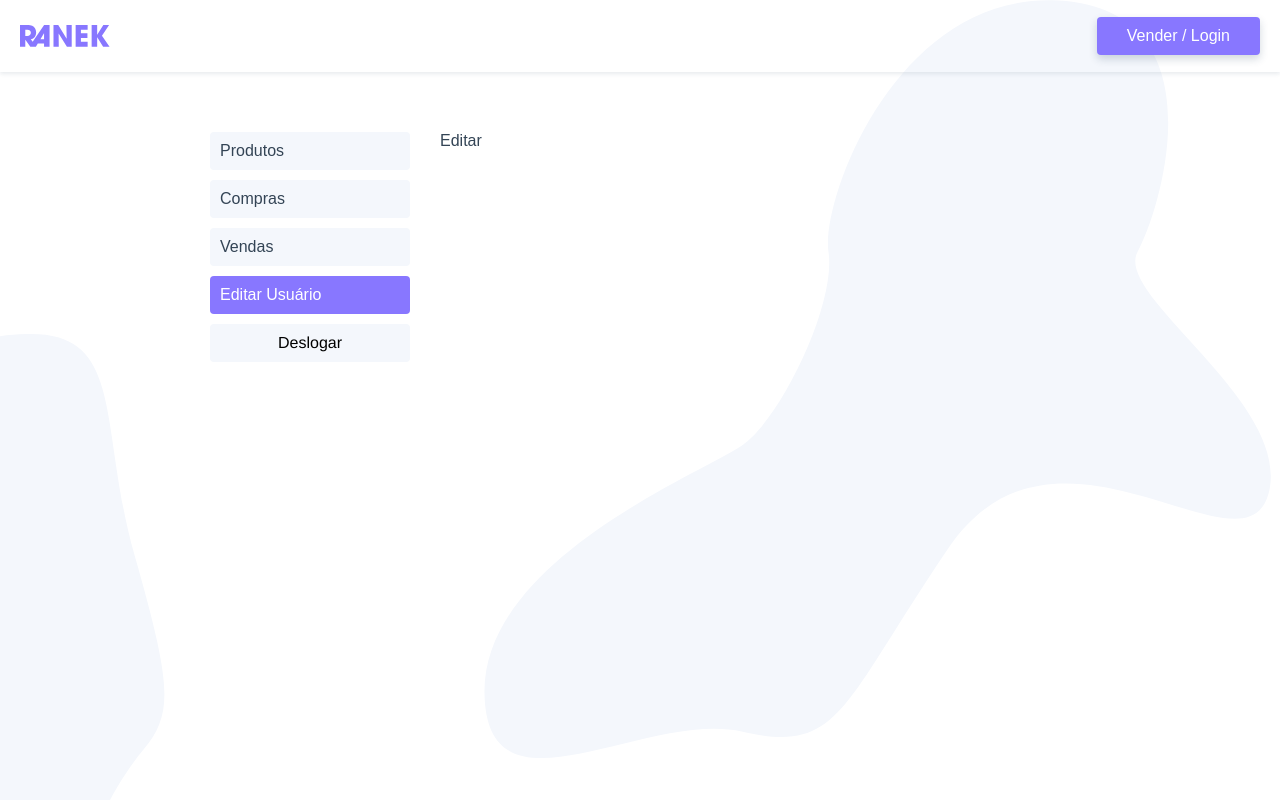
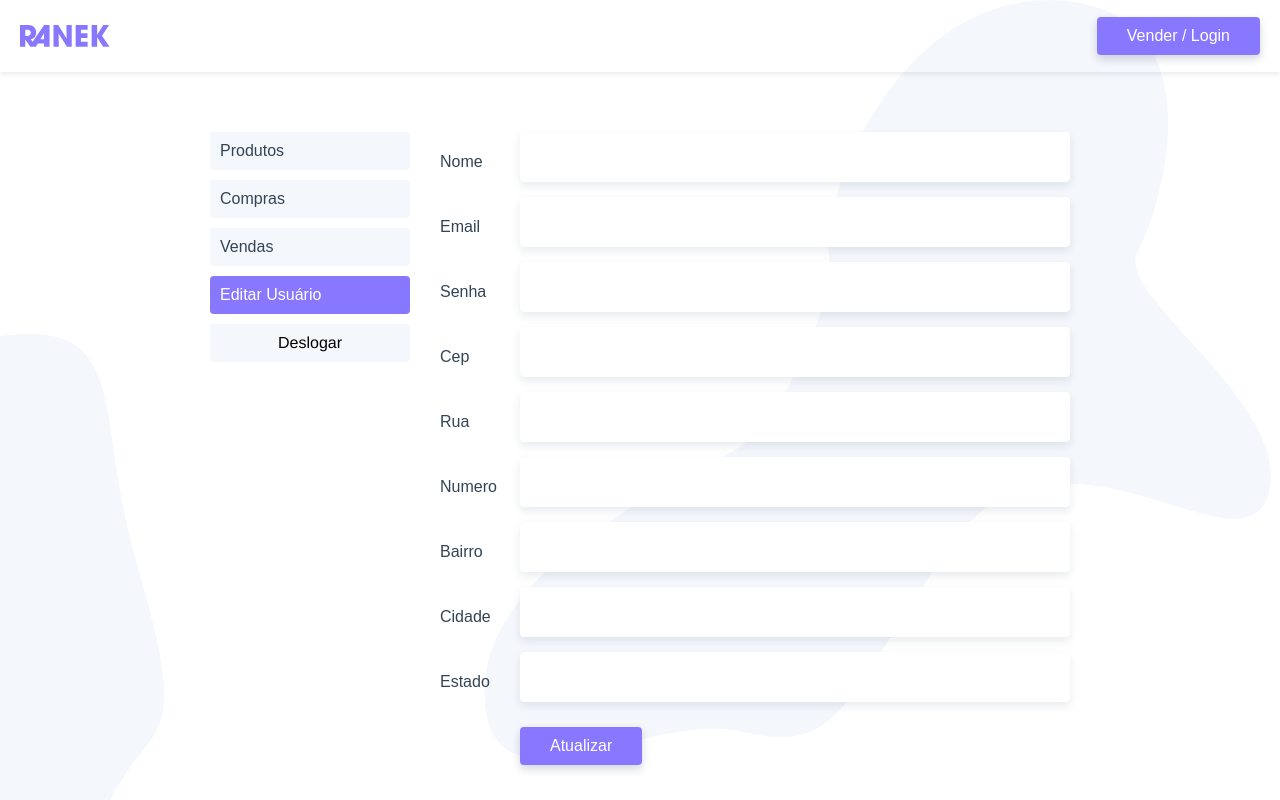
Before and after one commit to AntonyRafael/vue-ranek, a Vue app: page /usuario/editar in a window 1280 px wide. Shown: the top 800 px of the page. Built offline with nearby package versions, Linux system fonts and the light colour scheme.

Commit message:
Update user

```diff
--- a/src/services.js
+++ b/src/services.js
@@ -14,6 +14,9 @@ export const api = {
   delete(endpoint) {
     return axiosInstance.delete(endpoint);
   },
+  put(endpoint, body) {
+    return axiosInstance.put(endpoint, body);
+  },
 };
 
 export function getCep(cep) {
--- a/src/views/usuario/UsuarioEditar.vue
+++ b/src/views/usuario/UsuarioEditar.vue
@@ -1,9 +1,32 @@
 <template>
-  <p>Editar</p>
+  <section>
+    <UsuarioForm>
+      <button class="btn" @click.prevent="atualizarUsuario">Atualizar</button>
+    </UsuarioForm>
+  </section>
 </template>
 
 <script>
-export default {};
+import UsuarioForm from "@/components/UsuarioForm.vue";
+import { api } from "@/services.js";
+export default {
+  name: "UsuarioEditar",
+  components: { UsuarioForm },
+  methods: {
+    atualizarUsuario() {
+      api
+        .put(
+          `/usuario/${this.$store.state.usuario.id}`,
+          this.$store.state.usuario
+        )
+        .then(() => {
+          this.$store.dispatch("getUsuario");
+          this.$router.push({ name: "usuario" });
+        })
+        .catch((e) => console.error(e.response));
+    },
+  },
+};
 </script>
 
 <style></style>
```
